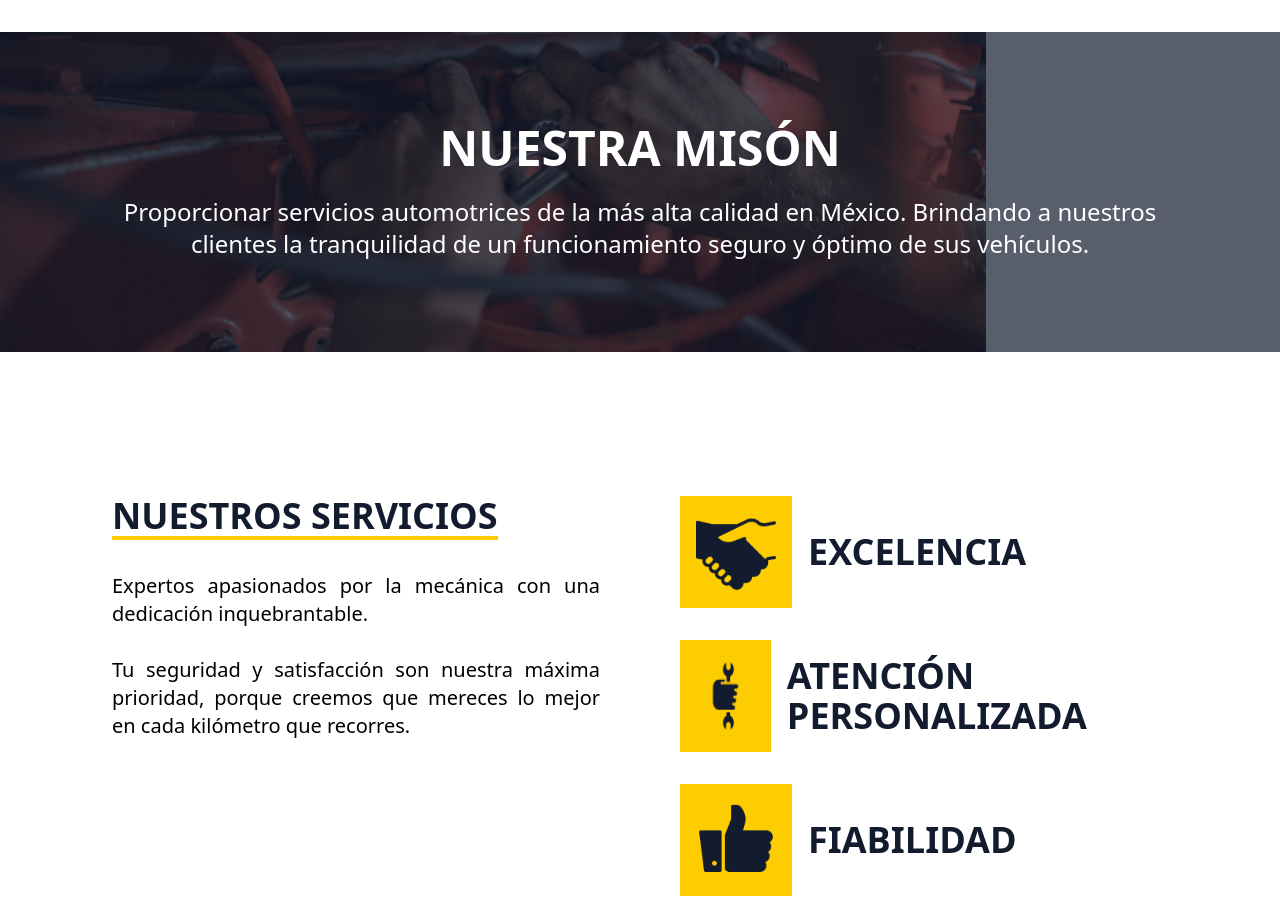
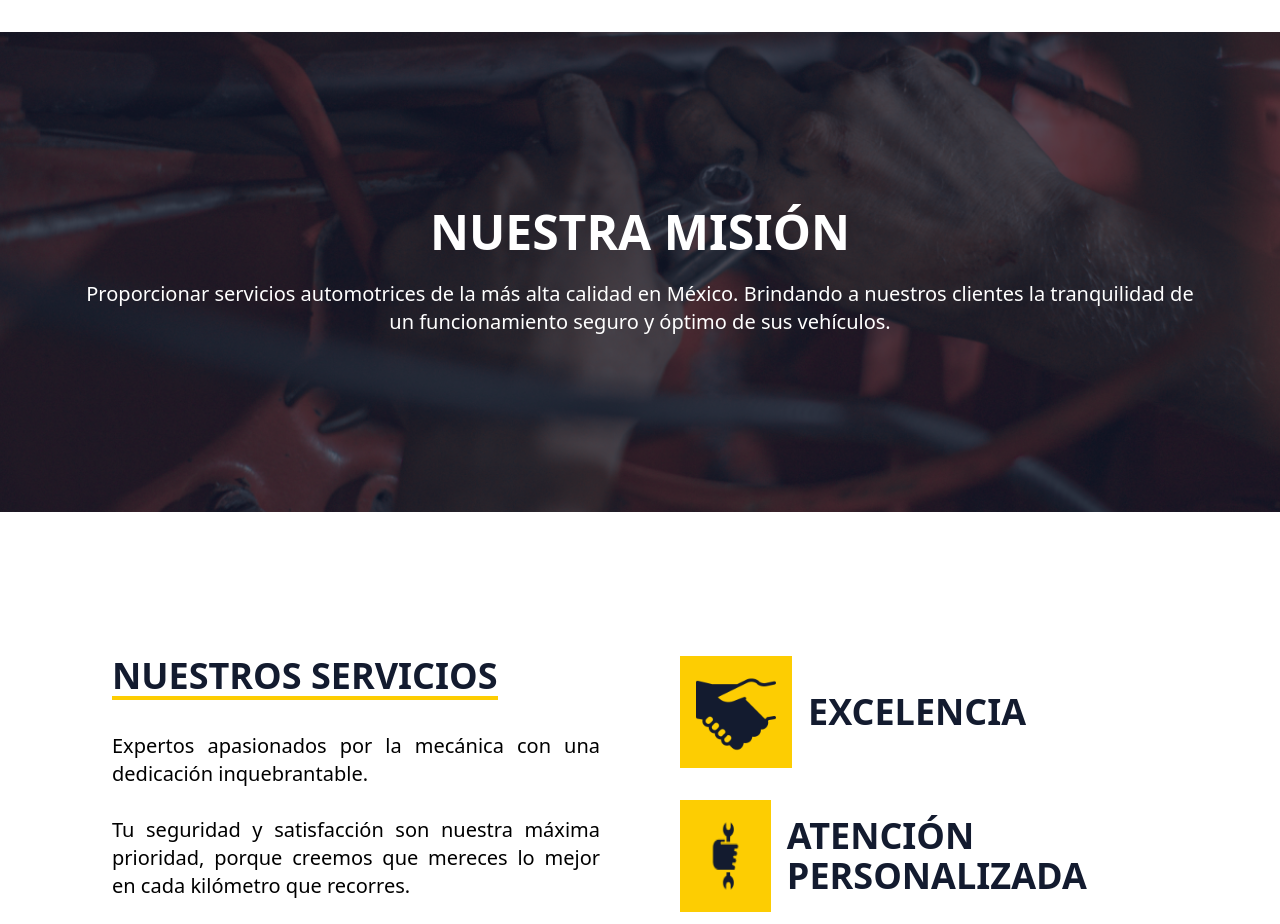
Before and after one commit to DFutureMX/SAMG, a plain HTML site: page index.html in a window 1280 px wide. Shown: the part 2940-3864 px from the top of the page. Drawn offline with nearby package versions, Linux system fonts and the light colour scheme.

Commit message:
fixed mision divisor

```diff
--- a/index.html
+++ b/index.html
@@ -285,16 +285,17 @@
             <img src="img/background/mision.png" alt="Imagen del taller mecánico" class="divisor-mision">
             <div class="absolute inset-0 bg-darkBlue opacity-70"></div>
             <div class="absolute inset-0 flex justify-center items-center">
-                <div class="container-header">
+                <div class="container-header-servicios">
                     <div class="text-white text-center">
-                        <p class="lg:text-5xl font-bold uppercase animate__animated animate-on-scroll" data-aos="animate__zoomIn">Nuestra misón</p>
-                        <p class="mt-6  lg:text-2xl">
-                            Proporcionar servicios automotrices de la más alta calidad en México.  Brindando a nuestros clientes la tranquilidad de un funcionamiento seguro y óptimo de sus vehículos.
+                        <p class="lg:text-5xl font-bold uppercase animate__animated animate-on-scroll" data-aos="animate__zoomIn">Nuestra misión</p>
+                        <p class="mt-4 lg:mt-6 lg:text-xl">
+                            Proporcionar servicios automotrices de la más alta calidad en México. Brindando a nuestros clientes la tranquilidad de un funcionamiento seguro y óptimo de sus vehículos.
                         </p>
                     </div>
                 </div>
             </div>
         </div>
+
 
 
         <!--Elegirnos-->
--- a/styles.css
+++ b/styles.css
@@ -42,15 +42,22 @@ img{
 }
 
 
+@media (max-width: 768px) {
+    .container-header-servicios {
+        padding: 2rem;
+    }
+}
+
 
 @media (min-width: 769px) {
     .container-header{
         margin: 5rem;
 
     }
-    .divisor-mision{
-        height: 40vh;
+    .container-header-servicios {
+        padding: 5rem;
     }
+
 }
 
 
@@ -58,11 +65,15 @@ img{
     .container-header {
         margin: 20rem;
     }
-    .divisor-mision{
-        height: 60vh;
+    .container-header-servicios {
+        margin: 20rem;
     }
 }
 
+.divisor-mision{
+    height: 60vh;
+    object-fit: cover;
+}
 
 
 
@@ -101,11 +112,6 @@ ul.custom li.custom::before {
 }
 
 
-.divisor-mision{
-    object-fit: cover;
-}
-
-
 
 .float{
 	position:fixed;
```
